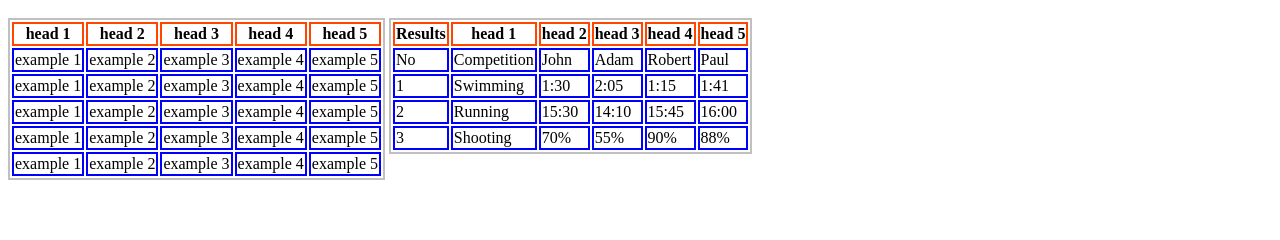
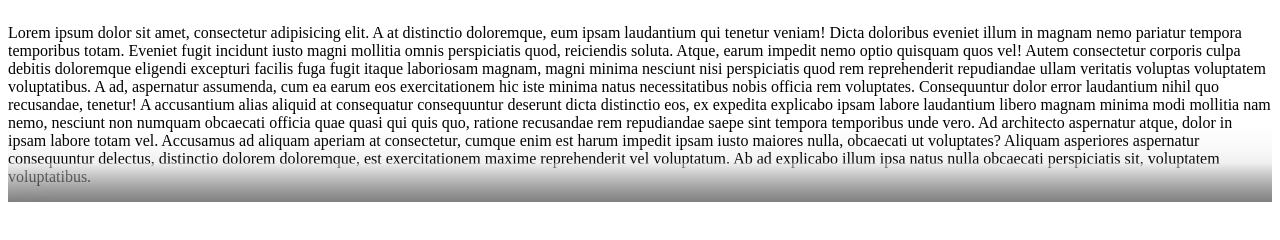
Before and after one commit to szczepaniakmichal/15-html-prosta-strona, a website: page index.html in a window 1280 px wide. Drawn offline with Linux system fonts and the light colour scheme.

Commit message:
add fog on text

```diff
--- a/css/style.css
+++ b/css/style.css
@@ -1,17 +1,33 @@
-table {
-    margin: 10px auto;
-    display: inline-table;
-    border: 2px solid silver
+.container {
+    width: 500px;
+    position: relative;
 }
 
-table tbody tr, table thead tr {
-    border: 2px solid green
+.text:after {
+    content: "";
+    font-size: 0px!important;
+    position: absolute;
+    left: -40px;
+    bottom: -40px;
+    width: 140%;
+    height: 40px;
+    box-shadow: 0px -20px 60px -10px gray;
+    z-index: 1000;
 }
 
-table tr th {
-    border: 2px solid #ff4500
+
+
+.container {
+    position: relative;
+    width: 100%;
+    overflow: hidden;
 }
 
-table tr td {
-    border: 2px solid #00f
+.container > div {
+    position: absolute;
+    width: 100%;
+    height: 20%;
+    bottom: 0;
+    background: linear-gradient(0deg, rgba(0,0,0,1) 0%, rgba(255,255,255,1) 100%);
+    opacity: 0.5;
 }
--- a/index.html
+++ b/index.html
@@ -6,99 +6,37 @@
     <link rel="stylesheet" href="css/style.css">
 </head>
 <body>
+<div class="container">
+    <p class="text">Lorem ipsum dolor sit amet, consectetur adipisicing elit. A at distinctio doloremque, eum ipsam laudantium qui
+        tenetur
+        veniam! Dicta doloribus eveniet illum in magnam nemo pariatur tempora temporibus totam. Eveniet fugit incidunt
+        iusto
+        magni mollitia omnis perspiciatis quod, reiciendis soluta. Atque, earum impedit nemo optio quisquam quos vel!
+        Autem
+        consectetur corporis culpa debitis doloremque eligendi excepturi facilis fuga fugit itaque laboriosam magnam,
+        magni
+        minima nesciunt nisi perspiciatis quod rem reprehenderit repudiandae ullam veritatis voluptas voluptatem
+        voluptatibus. A
+        ad, aspernatur assumenda, cum ea earum eos exercitationem hic iste minima natus necessitatibus nobis officia rem
+        voluptates. Consequuntur dolor error laudantium nihil quo recusandae, tenetur! A accusantium alias aliquid at
+        consequatur consequuntur deserunt dicta distinctio eos, ex expedita explicabo ipsam labore laudantium libero
+        magnam
+        minima modi mollitia nam nemo, nesciunt non numquam obcaecati officia quae quasi qui quis quo, ratione
+        recusandae
+        rem
+        repudiandae saepe sint tempora temporibus unde vero. Ad architecto aspernatur atque, dolor in ipsam labore totam
+        vel.
+        Accusamus ad aliquam aperiam at consectetur, cumque enim est harum impedit ipsam iusto maiores nulla, obcaecati
+        ut
+        voluptates? Aliquam asperiores aspernatur consequuntur delectus, distinctio dolorem doloremque, est
+        exercitationem
+        maxime reprehenderit vel voluptatum. Ab ad explicabo illum ipsa natus nulla obcaecati perspiciatis sit,
+        voluptatem
+        voluptatibus.
+    </p>
+    <div></div>
+</div>
 
-<table>
-    <thead>
-    <tr>
-        <th>head 1</th>
-        <th>head 2</th>
-        <th>head 3</th>
-        <th>head 4</th>
-        <th>head 5</th>
-    </tr>
-    </thead>
-
-    <tbody>
-    <tr>
-        <td>example 1</td>
-        <td>example 2</td>
-        <td>example 3</td>
-        <td>example 4</td>
-        <td>example 5</td>
-    </tr>
-    <tr>
-        <td>example 1</td>
-        <td>example 2</td>
-        <td>example 3</td>
-        <td>example 4</td>
-        <td>example 5</td>
-    </tr>
-    <tr>
-        <td>example 1</td>
-        <td>example 2</td>
-        <td>example 3</td>
-        <td>example 4</td>
-        <td>example 5</td>
-    </tr>
-    <tr>
-        <td>example 1</td>
-        <td>example 2</td>
-        <td>example 3</td>
-        <td>example 4</td>
-        <td>example 5</td>
-    </tr>
-    <tr>
-        <td>example 1</td>
-        <td>example 2</td>
-        <td>example 3</td>
-        <td>example 4</td>
-        <td>example 5</td>
-    </tr>
-    </tbody>
-</table>
-
-<table>
-    <tr>
-        <th>Results</th>
-        <th>head 1</th>
-        <th>head 2</th>
-        <th>head 3</th>
-        <th>head 4</th>
-        <th>head 5</th>
-    </tr>
-    <tr>
-        <td>No</td>
-        <td>Competition</td>
-        <td>John</td>
-        <td>Adam</td>
-        <td>Robert</td>
-        <td>Paul</td>
-    </tr>
-    <tr>
-        <td>1</td>
-        <td>Swimming</td>
-        <td>1:30</td>
-        <td>2:05</td>
-        <td>1:15</td>
-        <td>1:41</td>
-    </tr>
-    <tr>
-        <td>2</td>
-        <td>Running</td>
-        <td>15:30</td>
-        <td>14:10</td>
-        <td>15:45</td>
-        <td>16:00</td>
-    </tr>
-    <tr>
-        <td>3</td>
-        <td>Shooting</td>
-        <td>70%</td>
-        <td>55%</td>
-        <td>90%</td>
-        <td>88%</td>
-    </tr>
-</table>
 
 <script src="./script/script.js"></script>
 </body>
```
